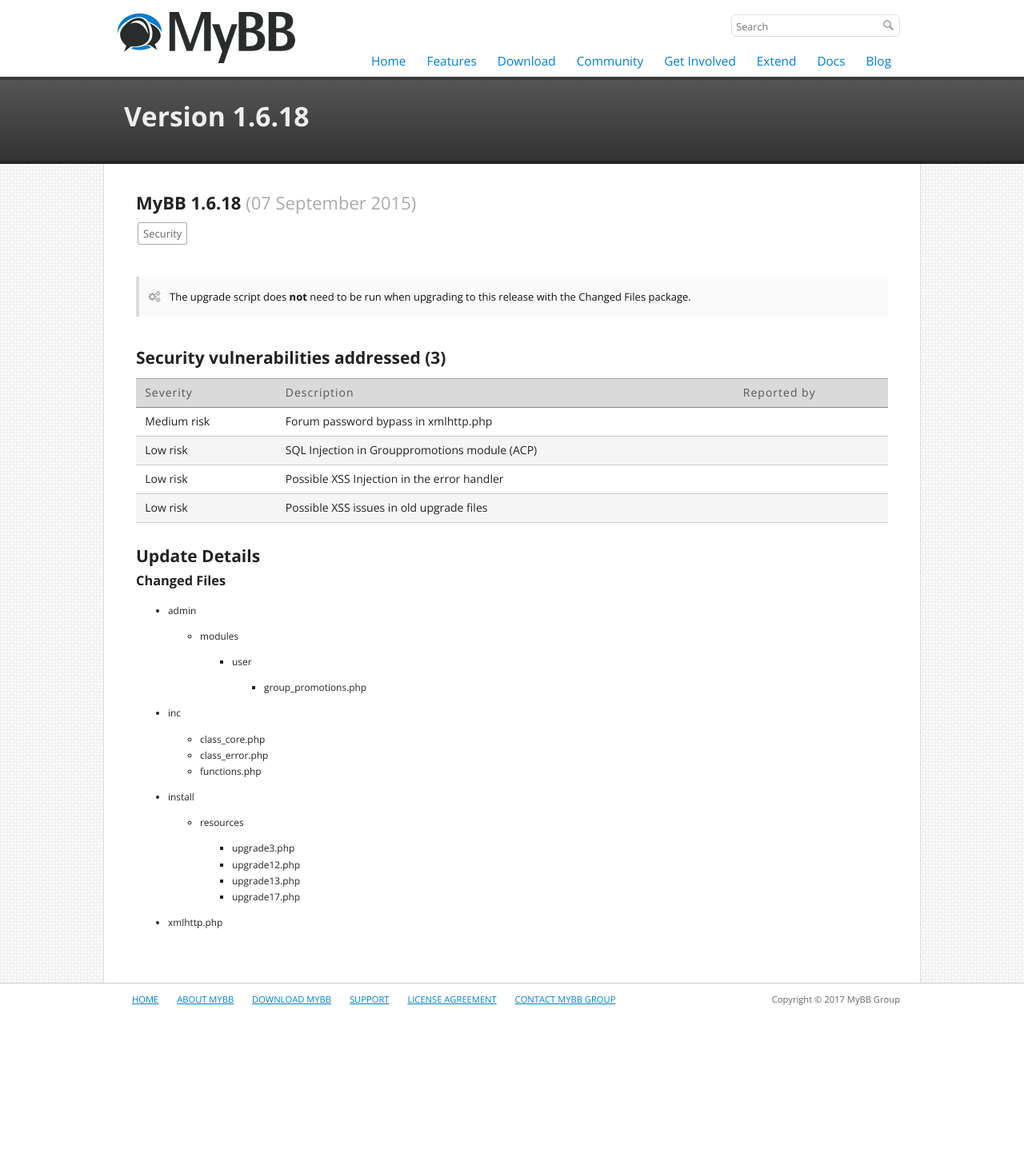
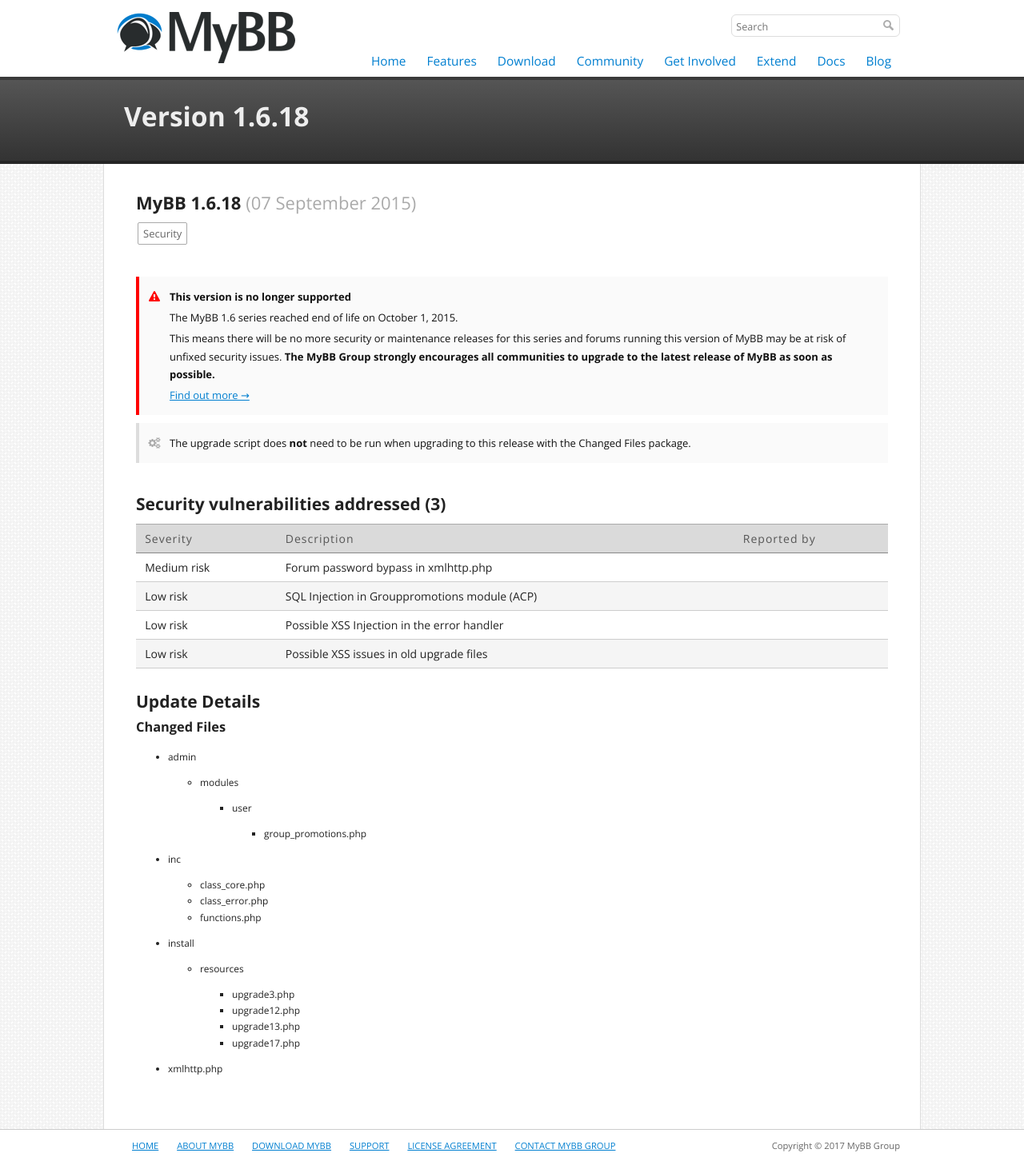
Before and after one commit to mybb/mybb.com, a Jekyll site: the page built from _versions/1.6.18.md, in a window 1280 px wide. Shown: the whole page at 80% size. Built offline with Jekyll 4.4.1, drawn with Linux system fonts in a browser that asks for light colours; nearby versions of some CDN libraries; before the commit the page ends 1269 px from its top, so only the background shows below that.

Commit message:
Add EOL notice to version pages

```diff
--- /dev/null
+++ b/_data/eol_versions.yml
@@ -0,0 +1,11 @@
+- series: "1.0"
+- series: "1.1"
+- series: "1.2"
+  text: "The MyBB 1.2 series reached end of life on June 1, 2009."
+  link: "https://blog.mybb.com/2009/05/02/eol-announcement-concerning-mybb-12/"
+- series: "1.4"
+  text: "The MyBB 1.4 series reached end of life on July 1, 2011."
+  link: "https://blog.mybb.com/2011/03/28/mybb-1-4-end-of-life-announcement/"
+- series: "1.6"
+  text: "The MyBB 1.6 series reached end of life on October 1, 2015."
+  link: "https://blog.mybb.com/2015/10/01/support-for-mybb-1-6-x-has-ended/"
--- a/_layouts/version.html
+++ b/_layouts/version.html
@@ -48,6 +48,43 @@
         <p class="releaseNotes__details__types">{{ typesHtml }}</p>
     {% endif %}
 </div>
+
+{% assign versionSeries = page.version_number | split: '.' %}
+{% assign versionSeriesSize = versionSeries | size %}
+
+{% for eol in site.data.eol_versions %}
+    {% assign eolSeries = eol.series | split: '.' %}
+    {% assign eolSeriesSize = eolSeries | size %}
+
+    {% assign matchedSeries = true %}
+
+    {% if eolSeriesSize > versionSeriesSize %}
+        {% assign matchedSeries = false %}
+    {% else %}
+        {% for part in eolSeries %}
+            {% if part != versionSeries[forloop.index0] %}
+                {% assign matchedSeries = false %}
+                {% break %}
+            {% endif %}
+        {% endfor %}
+    {% endif %}
+    {% if matchedSeries %}
+        <div class="note note--eolNotice">
+            <i class="fa fa-fw fa-exclamation-triangle"></i>
+            <p><strong>This version is no longer supported</strong></p>
+            {% if eol.text %}
+                <p>{{ eol.text | markdownify }}</p>
+            {% endif %}
+            <p>
+                This means there will be no more security or maintenance releases for this series and forums running this version of MyBB may be at risk of unfixed security issues. <strong>The MyBB Group strongly encourages all communities to upgrade to the latest release of MyBB as soon as possible.</strong>
+            </p>
+            {% if eol.link %}
+                <p><a href="{{ eol.link }}">Find out more &rarr;</a></p>
+            {% endif %}
+        </div>
+        {% break %}
+    {% endif %}
+{% endfor %}
 
 {% if page.packages %}
     <div class="downloadPackages">
--- a/_sass/_release-notes.scss
+++ b/_sass/_release-notes.scss
@@ -37,6 +37,7 @@
     .note { margin: 10px 0; padding: 10px; border-left: solid 4px #DDD; background-color: #FAFAFA; color: #AAA; }
     .note .fa { float: left; margin-top: 8px; }
     .note p { margin: 4px 0 4px 28px; font-size: 13px; color: #111; }
+    .note--eolNotice { border-color: #ff0000; color: #ff0000; }
     .note--upgradeScriptRequired { border-color: #ff7600; color: #ff7600; }
     .note--comment { border: none; background: none; }
     .note--comment .fa { margin-top: 10px; font-size: 18px; }
```
